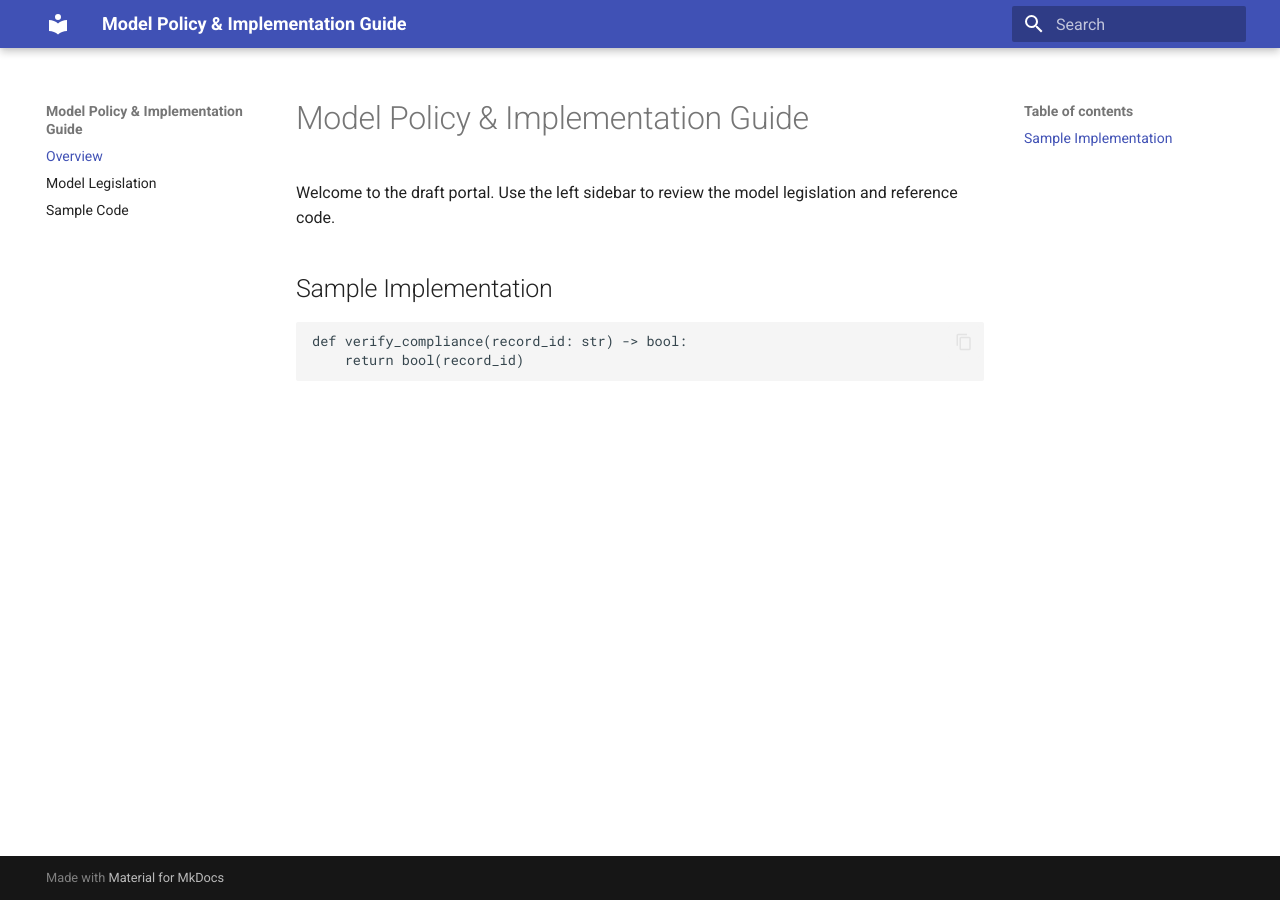
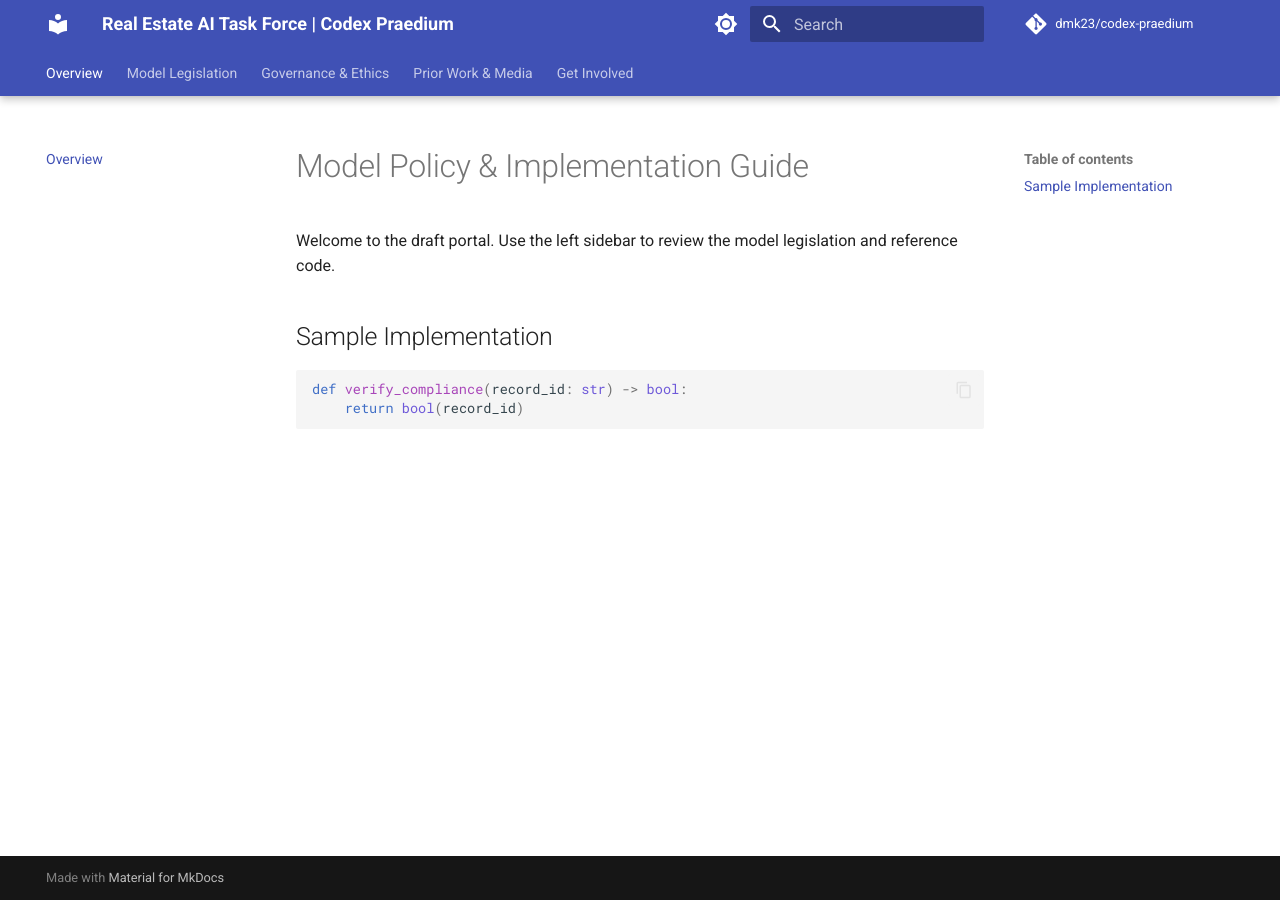
Before and after one commit to dmk23/codex-praedium, an MkDocs documentation site: the page built from docs/index.md, in a window 1280 px wide. Built offline with MkDocs 1.6.1 and Material for MkDocs 9.7.7, drawn with Linux system fonts in a browser that asks for light colours; comment, search, counter and statistics services are not loaded.

Commit message:
Revise mkdocs.yml for site details and navigation
Updated site name, URL, and description in mkdocs.yml. Modified navigation items and theme palette settings.

```diff
--- a/mkdocs.yml
+++ b/mkdocs.yml
@@ -1,12 +1,44 @@
-site_name: Model Policy & Implementation Guide
+site_name: Real Estate AI Task Force | Codex Praedium
+site_url: https://RealEstateAITaskForce.com
+site_description: Open-source governance standards and model state legislation for licensee-in-the-loop AI oversight in real estate.
+repo_url: https://github.com/dmk23/codex-praedium
+repo_name: dmk23/codex-praedium
+
 theme:
   name: material
+  palette:
+    - scheme: default
+      primary: indigo
+      accent: blue
+      toggle:
+        icon: material/brightness-7
+        name: Switch to dark mode
+    - scheme: slate
+      primary: indigo
+      accent: blue
+      toggle:
+        icon: material/brightness-4
+        name: Switch to light mode
   features:
+    - navigation.tabs
+    - navigation.tabs.sticky
     - navigation.sections
+    - navigation.top
+    - search.suggest
+    - search.highlight
     - content.code.copy
-    - search.highlight
+
+markdown_extensions:
+  - admonition
+  - pymdownx.details
+  - pymdownx.superfences
+  - attr_list
+  - md_in_html
+  - tables
 
 nav:
   - Overview: index.md
   - Model Legislation: legislation.md
-  - Sample Code: implementation.md
+  - Governance & Ethics: governance.md
+  - Prior Work & Media: research.md
+  - Get Involved: participate.md
```
